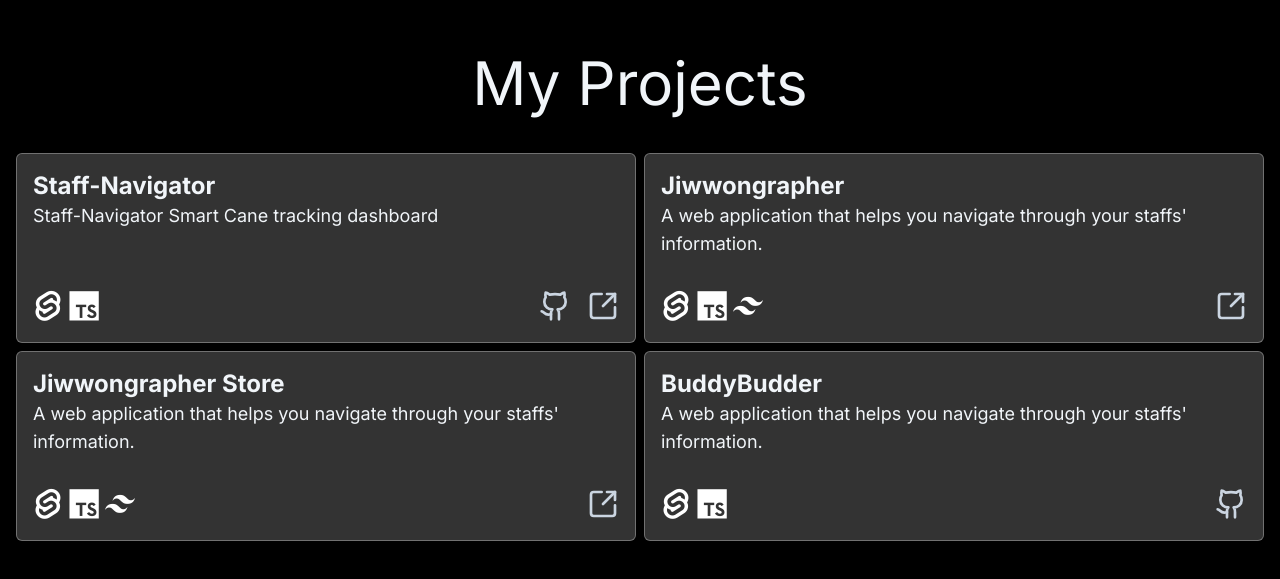
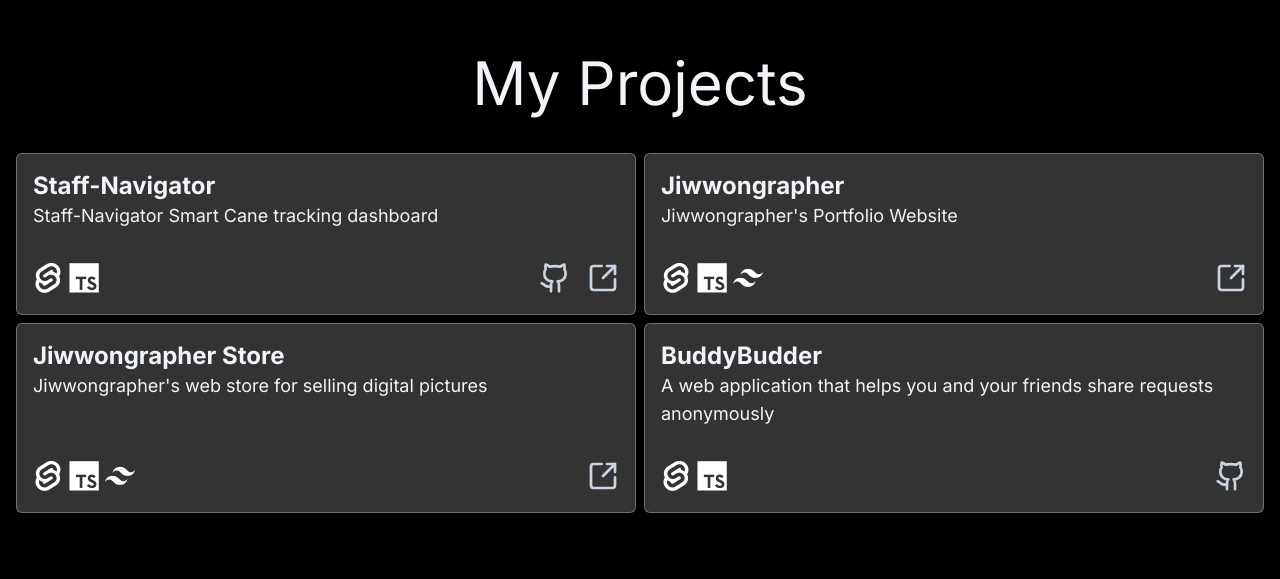
Before and after one commit to rbunpat/mainweb, a SvelteKit app: page / in a window 1280 px wide. Shown: the part 843-1422 px from the top of the page. Built offline with nearby package versions, Linux system fonts and the light colour scheme.

Commit message:
Update project descriptions in +page.svelte

```diff
--- a/src/routes/+page.svelte
+++ b/src/routes/+page.svelte
@@ -51,21 +51,21 @@
 
             <ProjectCard
             title="Jiwwongrapher"
-            description="A web application that helps you navigate through your staffs' information."
+            description="Jiwwongrapher's Portfolio Website"
             techStack={["svelte", "typescript", "tailwindcss", "vercel", "cloudflare"]}
             liveLink="https://jiw.rachatat.com/"
             />
 
             <ProjectCard
             title="Jiwwongrapher Store"
-            description="A web application that helps you navigate through your staffs' information."
+            description="Jiwwongrapher's web store for selling digital pictures"
             techStack={["svelte", "typescript", "tailwindcss", "postgrtesql", "prisma", "cloudflare"]}
             liveLink="https://jiw-prod.rachatat.com/"
             />
 
             <ProjectCard
             title="BuddyBudder"
-            description="A web application that helps you navigate through your staffs' information."
+            description="A web application that helps you and your friends share requests anonymously"
             techStack={["svelte", "typescript", "prisma", "supabase", "vercel", "cloudflare"]}
             githubLink="https://github.com/rbunpat/buddybudder"
             />
```
